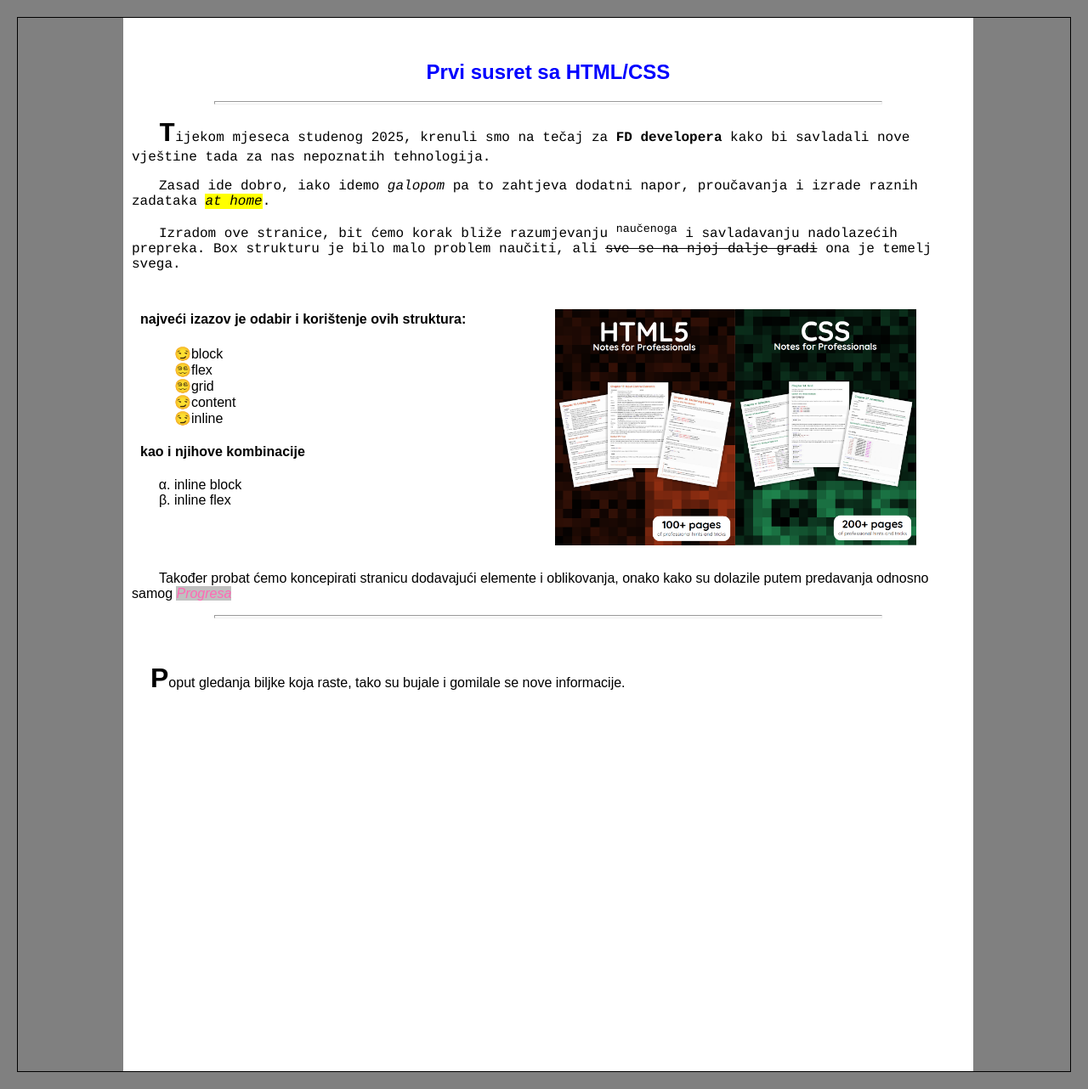
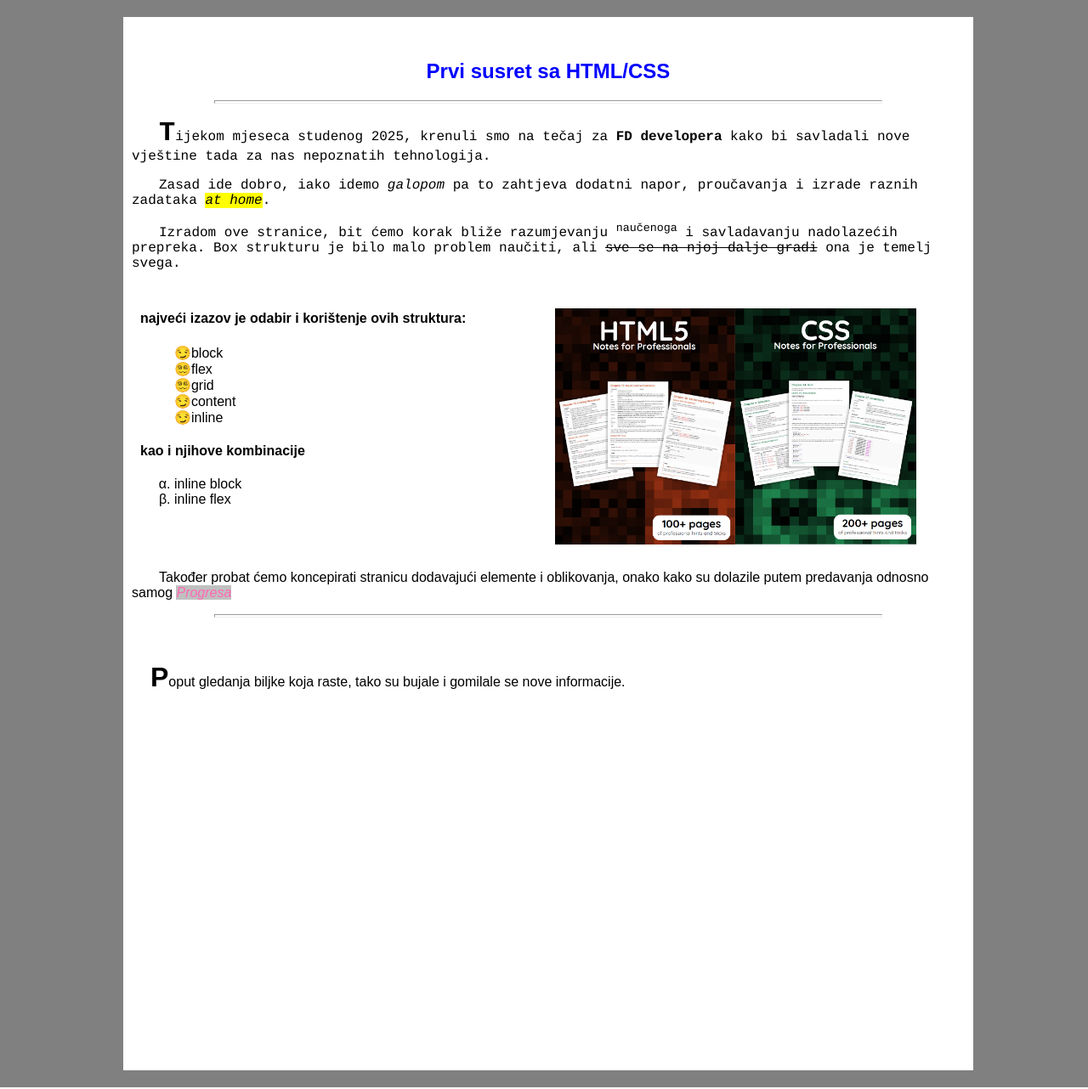
Before and after one commit to Tankred031/Revisited-FD1, a PHP site: page /FDweb.html in a window 1280 px wide. Shown: the whole page at 85% size. Run offline with PHP 8.4, Linux system fonts and the light colour scheme.

Commit message:
Update FDweb.css

```diff
--- a/FDweb.css
+++ b/FDweb.css
@@ -1,7 +1,6 @@
 body{
     font-family: sans-serif;
     padding-left: 10px;
-    border: 1px solid;
     margin: 20px;
 }
 section{
```
